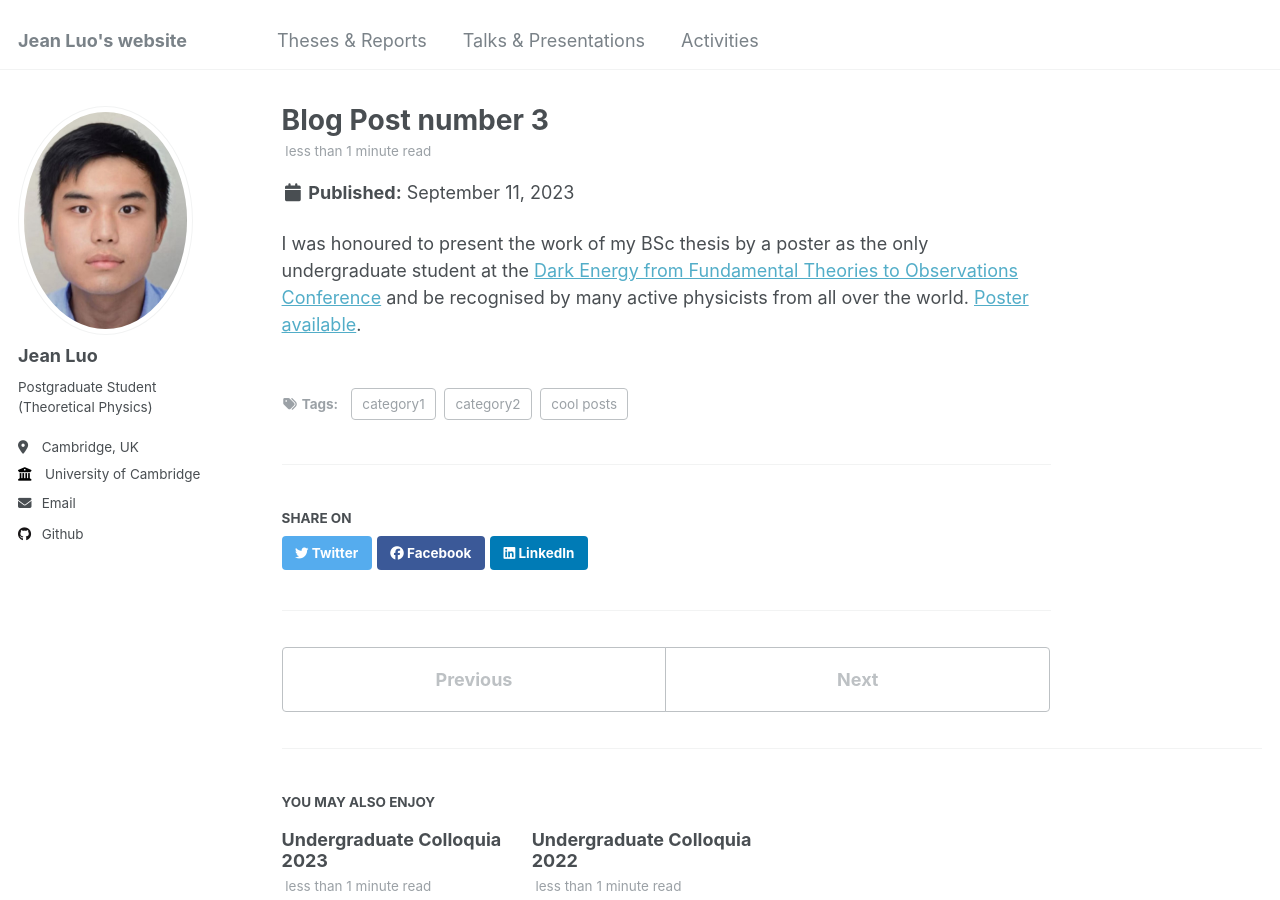
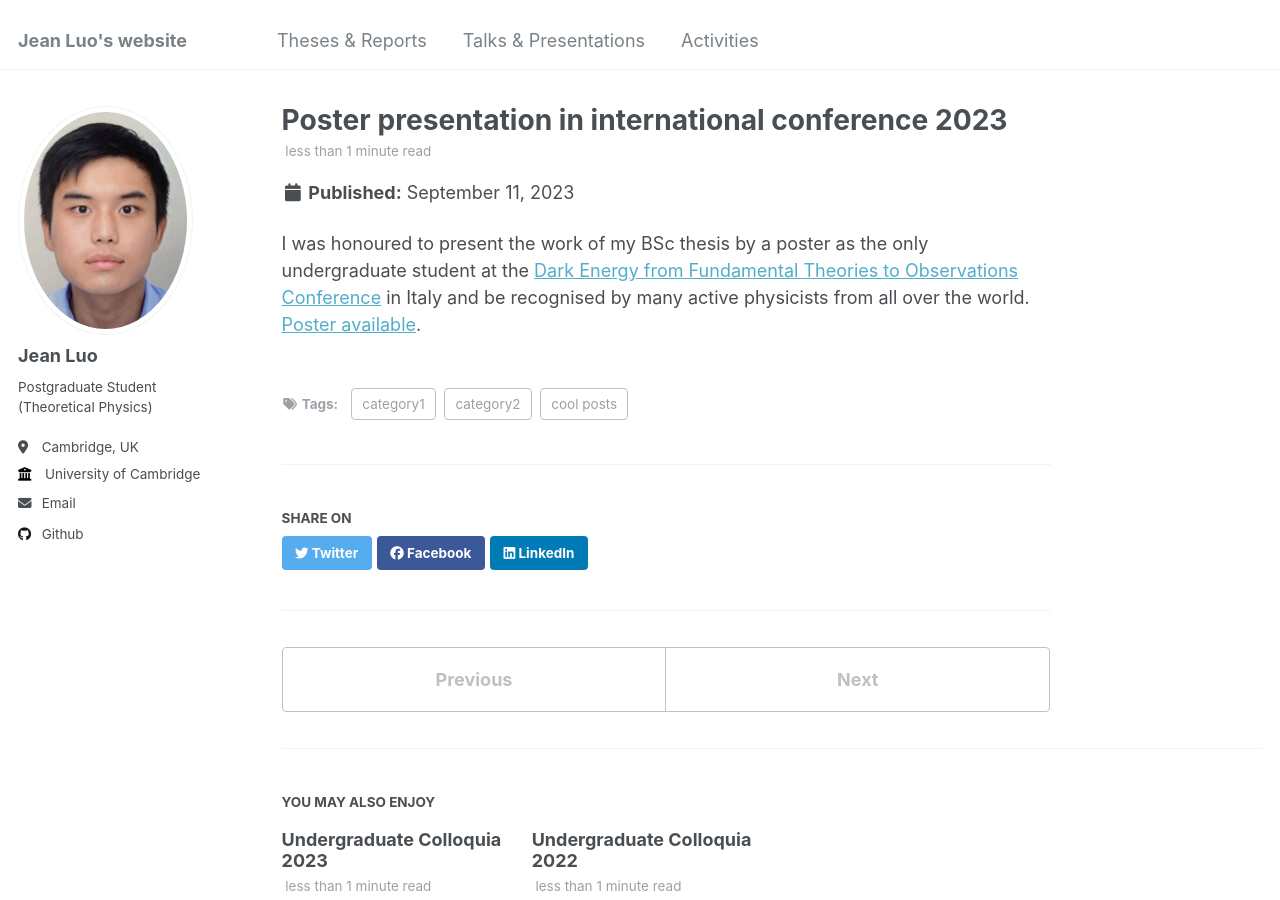
Before and after one commit to JeanYunqiLuo/JeanYunqiLuo.github.io, a Jekyll site: the page built from _posts/2014-08-14-blog-post-3.md, in a window 1280 px wide and 900 px high. Built offline with Jekyll 4.4.1, drawn with Linux system fonts in a browser that asks for light colours.

Commit message:
Update 2014-08-14-blog-post-3.md

```diff
--- a/_posts/2014-08-14-blog-post-3.md
+++ b/_posts/2014-08-14-blog-post-3.md
@@ -1,5 +1,5 @@
 ---
-title: 'Blog Post number 3'
+title: 'Poster presentation in international conference 2023'
 date: 2023-09-11
 permalink: /posts/2014/08/blog-post-3/
 tags:
@@ -8,4 +8,4 @@ tags:
   - category2
 ---
 
-I was honoured to present the work of my BSc thesis by a poster as the only undergraduate student at the [Dark Energy from Fundamental Theories to Observations Conference](https://agenda.infn.it/event/33387/page/7329-poster-contest) and be recognised by many active physicists from all over the world. [Poster available](../files/Poster2023.pdf).
+I was honoured to present the work of my BSc thesis by a poster as the only undergraduate student at the [Dark Energy from Fundamental Theories to Observations Conference](https://agenda.infn.it/event/33387/page/7329-poster-contest) in Italy and be recognised by many active physicists from all over the world. [Poster available](../files/Poster2023.pdf).
```
